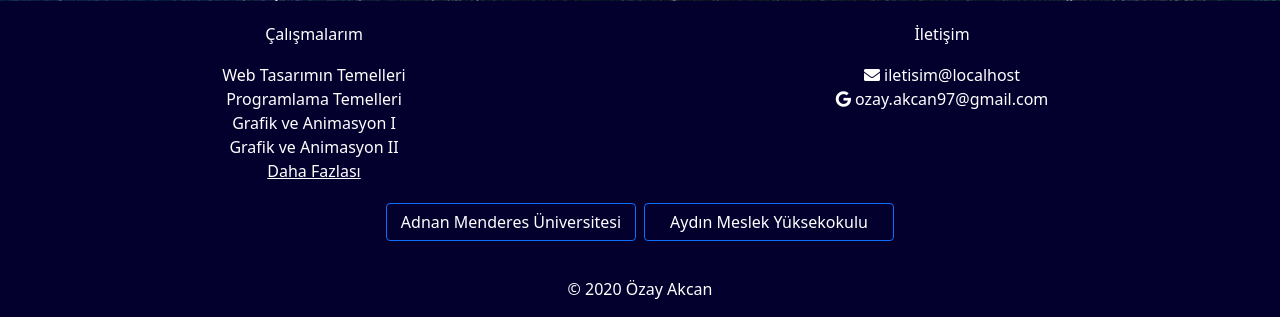
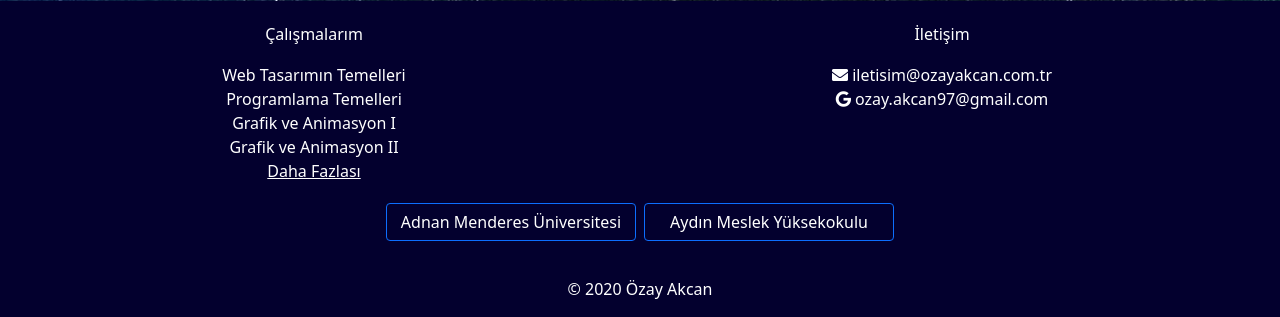
Before and after one commit to ozayakcan/KisiselWebsitem, a PHP site: page / in a window 1280 px wide. Shown: the part 734-1051 px from the top of the page. Run offline with PHP 8.4, Linux system fonts and the light colour scheme; data comes from the database, SQL or seed files in the repository; a stand-in replaces the project's code that opens the database connection.

Commit message:
Domain adı artık otomatik değil elle girildi.

```diff
--- a/sayfalar/fonksiyonlar.php
+++ b/sayfalar/fonksiyonlar.php
@@ -15,7 +15,7 @@ class func
 		return $_SERVER['HTTP_HOST'];
 	}
 	public function domain(){
-		$host = $_SERVER['SERVER_NAME'];
+		$host = "ozayakcan.com.tr";
 		return str_replace("www.", "", $host);
 	}
 	public function protocol(){
```
